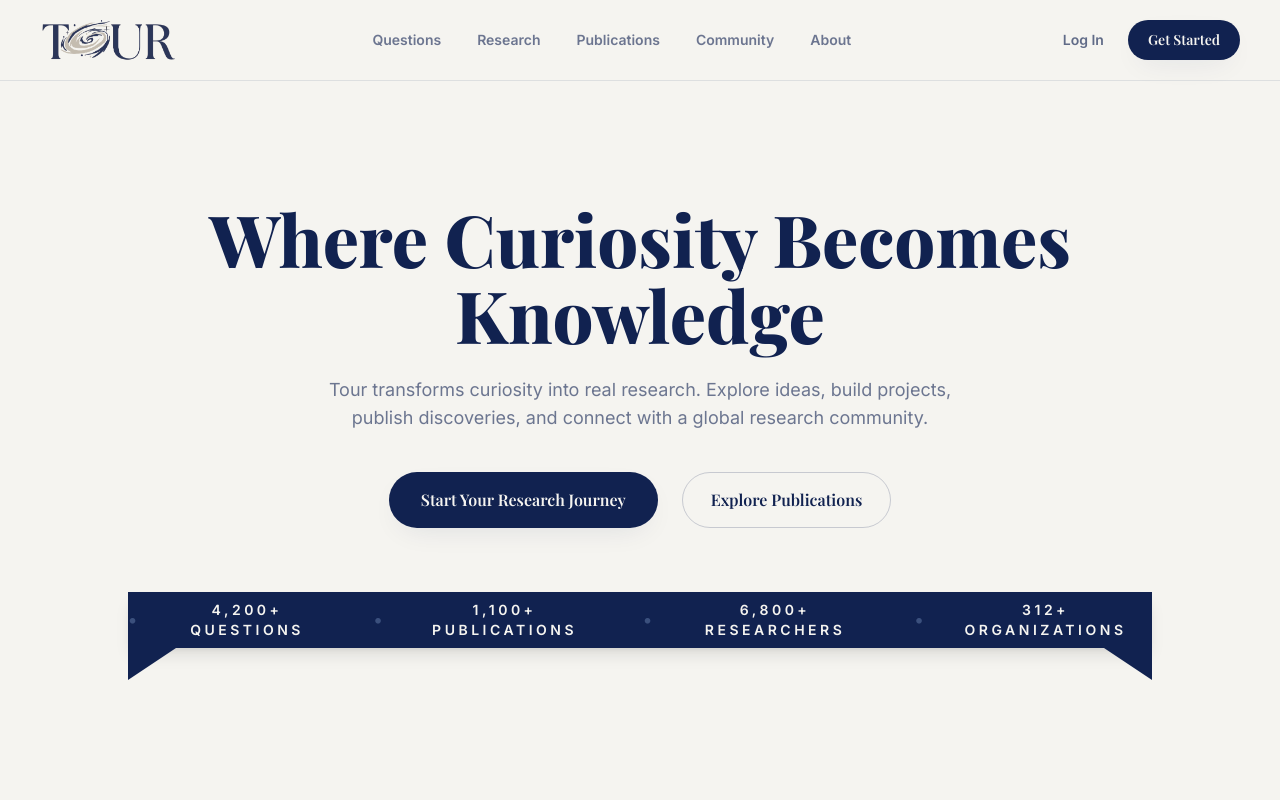
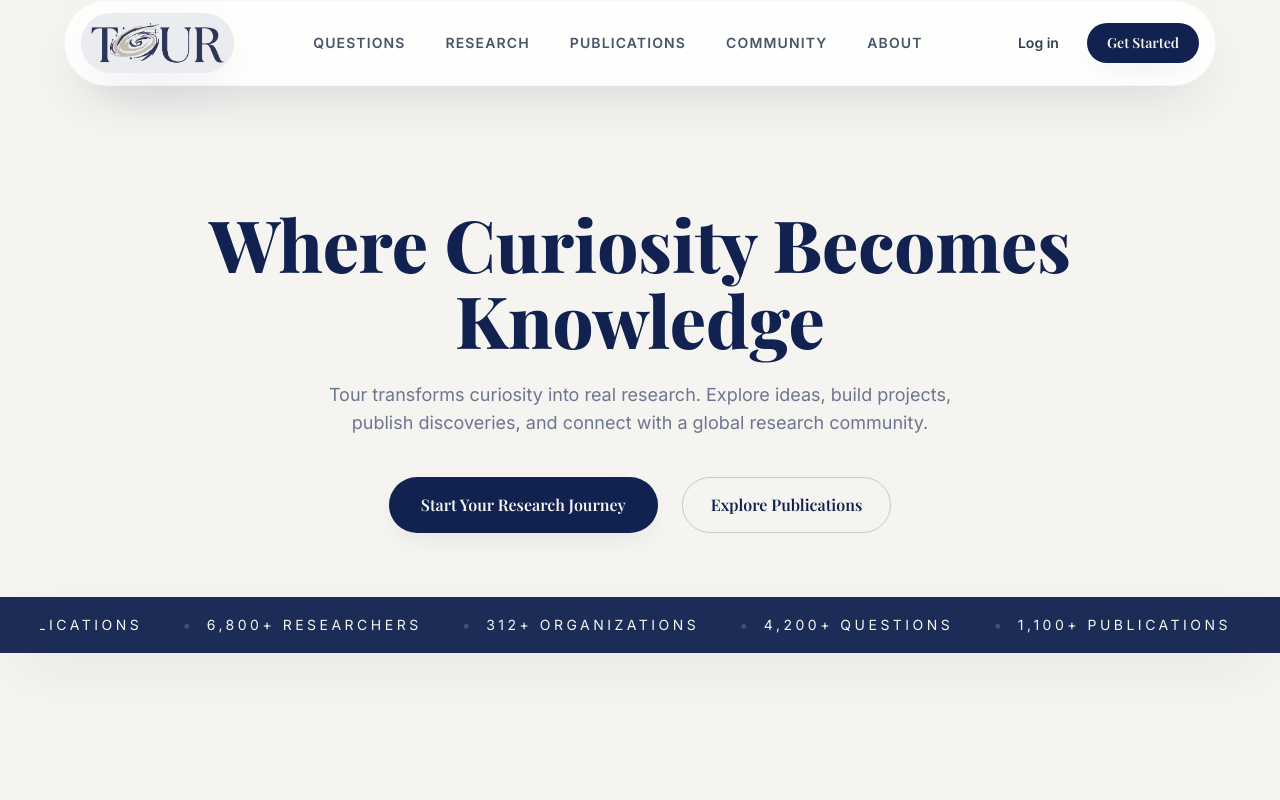
Before and after one commit to Kaliza-e/Tour, a Next.js app: page / in a window 1280 px wide. Shown: the top 800 px of the page. Built offline with nearby package versions, Linux system fonts and the light colour scheme.

Commit message:
updating the navbar and ribbon

```diff
--- a/app/globals.css
+++ b/app/globals.css
@@ -43,3 +43,48 @@ h4 {
 .container-tour {
   @apply mx-auto max-w-7xl px-6 md:px-10;
 }
+
+.site-header {
+  @apply sticky top-0 z-50 bg-transparent text-ivory backdrop-blur-xl;
+}
+
+.full-bleed {
+  position: relative;
+  left: 50%;
+  right: 50%;
+  margin-left: -50vw;
+  margin-right: -50vw;
+  width: 100vw;
+}
+
+.glass-card {
+  @apply rounded-card border border-white/20 bg-white/70 shadow-soft backdrop-blur-xl;
+}
+
+.ribbon-marquee {
+  width: 100%;
+  overflow: hidden;
+}
+
+.ribbon-track {
+  display: inline-flex;
+  align-items: center;
+  gap: 2.5rem;
+  white-space: nowrap;
+  animation: marquee 18s linear infinite;
+}
+
+@keyframes marquee {
+  0% {
+    transform: translateX(0);
+  }
+  100% {
+    transform: translateX(-50%);
+  }
+}
+
+@media (prefers-reduced-motion: reduce) {
+  .ribbon-track {
+    animation: none;
+  }
+}
--- a/app/page.tsx
+++ b/app/page.tsx
@@ -131,46 +131,38 @@ export default function LandingPage() {
 
 
             {/* Statistics Ribbon */}
-            <div className="relative mt-16 hidden md:block w-full">
-
-              <div className="absolute left-0 top-full w-0 h-0 border-t-[32px] border-r-[48px] border-t-navy border-r-transparent" />
-
-              <div className="absolute right-0 top-full w-0 h-0 border-t-[32px] border-l-[48px] border-t-navy border-l-transparent" />
-
-
-              <div className="bg-navy text-ivory h-14 flex items-center justify-center shadow-lg uppercase tracking-[0.25em] text-sm font-semibold">
-
-                <div className="flex items-center gap-8">
-
-                  <div className="flex items-center gap-3">
-                    <span className="text-sapphire text-lg">•</span>
-                    <span>4,200+ Questions</span>
+            <div className="relative mt-16">
+              <div className="full-bleed">
+                <div className="bg-navy/95 px-6 md:px-10 py-4 shadow-soft">
+                  <div className="ribbon-marquee w-full overflow-hidden">
+                    <div className="ribbon-track inline-flex items-center gap-10">
+                      {[
+                        "4,200+ Questions",
+                        "1,100+ Publications",
+                        "6,800+ Researchers",
+                        "312+ Organizations",
+                      ].map((item) => (
+                        <span key={item} className="inline-flex items-center gap-3 text-sm uppercase tracking-[0.25em] text-ivory">
+                          <span className="text-sapphire text-base">•</span>
+                          {item}
+                        </span>
+                      ))}
+                      {[
+                        "4,200+ Questions",
+                        "1,100+ Publications",
+                        "6,800+ Researchers",
+                        "312+ Organizations",
+                      ].map((item) => (
+                        <span key={`repeat-${item}`} className="inline-flex items-center gap-3 text-sm uppercase tracking-[0.25em] text-ivory">
+                          <span className="text-sapphire text-base">•</span>
+                          {item}
+                        </span>
+                      ))}
+                    </div>
                   </div>
-
-
-                  <div className="flex items-center gap-3">
-                    <span className="text-sapphire text-lg">•</span>
-                    <span>1,100+ Publications</span>
-                  </div>
-
-
-                  <div className="flex items-center gap-3">
-                    <span className="text-sapphire text-lg">•</span>
-                    <span>6,800+ Researchers</span>
-                  </div>
-
-
-                  <div className="flex items-center gap-3">
-                    <span className="text-sapphire text-lg">•</span>
-                    <span>312+ Organizations</span>
-                  </div>
-
                 </div>
-
               </div>
-
             </div>
-
           </div>
         </div>
       </section>
@@ -212,12 +204,10 @@ export default function LandingPage() {
                   "Publish your work, receive feedback, and showcase your contribution to the community.",
               },
             ].map((feature) => (
-
               <div
                 key={feature.title}
-                className="rounded-card bg-white p-8 shadow-card"
+                className="glass-card p-8"
               >
-
                 <h3 className="font-heading text-lg font-bold text-navy">
                   {feature.title}
                 </h3>
@@ -225,16 +215,13 @@ export default function LandingPage() {
                 <p className="mt-3 text-sm leading-relaxed text-navy/60">
                   {feature.desc}
                 </p>
-
               </div>
-
             ))}
 
           </div>
 
         </div>
       </section>
-
 
 
       {/* CHOOSE YOUR PATH */}
@@ -262,7 +249,7 @@ export default function LandingPage() {
 
             {/* RESEARCHERS */}
 
-            <div className="rounded-card bg-white p-8 shadow-card">
+            <div className="glass-card p-8">
 
               <div className="mb-4 inline-block rounded-full bg-ivory px-3 py-1 text-xs font-semibold text-navy">
                 FOR RESEARCHERS
@@ -319,7 +306,7 @@ export default function LandingPage() {
 
             {/* COMPANIES */}
 
-            <div className="rounded-card bg-gradient-to-b from-sapphire to-navy p-8 text-ivory shadow-card">
+            <div className="rounded-card bg-gradient-to-b from-sapphire to-navy p-8 text-ivory shadow-soft">
 
               <div className="mb-4 inline-block rounded-full bg-navy/30 px-3 py-1 text-xs font-semibold text-ivory">
                 FOR ORGANIZATIONS
--- a/components/navbar.tsx
+++ b/components/navbar.tsx
@@ -24,21 +24,21 @@ export function Navbar() {
     pathname === href || (href !== "/" && pathname.startsWith(`${href}/`));
 
   return (
-    <header className="sticky top-0 z-50 border-b border-navy/10 bg-ivory/95 backdrop-blur">
+    <header className="site-header">
       <div className="container-tour">
-        <div className="flex h-20 items-center justify-between gap-4">
-          <TourLogo priority imageClassName="h-11" />
+        <div className="mx-auto flex max-w-6xl items-center justify-between gap-4 rounded-full border border-slate-200/30 bg-white/85 px-4 py-3 shadow-soft backdrop-blur-xl backdrop-saturate-150">
+          <TourLogo priority imageClassName="h-11" className="rounded-full bg-sapphire/10 p-2 shadow-soft" />
 
-          <nav aria-label="Primary navigation" className="hidden items-center gap-1 md:flex">
+          <nav aria-label="Primary navigation" className="hidden flex-1 items-center justify-center gap-2 md:flex">
             {links.map((link) => (
               <Link
                 key={link.href}
                 href={link.href}
                 className={cn(
-                  "rounded-pill px-4 py-2 text-sm font-semibold transition-colors",
+                  "rounded-full px-4 py-2 text-sm font-semibold uppercase tracking-[0.08em] transition duration-200",
                   isActive(link.href)
-                    ? "bg-white text-navy shadow-card"
-                    : "text-navy/60 hover:bg-white/70 hover:text-navy"
+                    ? "bg-sapphire text-white shadow-card"
+                    : "text-slate-600 hover:bg-slate-100 hover:text-navy"
                 )}
               >
                 {link.label}
@@ -46,23 +46,23 @@ export function Navbar() {
             ))}
           </nav>
 
-          <div className="flex items-center gap-2">
+          <div className="flex items-center gap-3">
             <Link
               href="/login"
-              className="hidden rounded-pill px-4 py-2 text-sm font-semibold text-navy/65 transition-colors hover:bg-white/70 hover:text-navy sm:block"
+              className="hidden rounded-full px-4 py-2 text-sm font-semibold text-slate-700 transition duration-200 hover:bg-slate-100 md:inline-flex"
             >
-              Log In
+              Log in
             </Link>
 
-            <Link href="/join" className="hidden sm:block">
-              <Button size="sm" className="bg-navy text-ivory hover:bg-sapphire">
+            <Link href="/join" className="hidden md:inline-flex">
+              <Button size="sm" variant="primary" className="rounded-full px-5 py-2">
                 Get Started
               </Button>
             </Link>
 
             <button
               type="button"
-              className="grid h-10 w-10 place-items-center rounded-full border border-navy/10 bg-white text-navy shadow-card md:hidden"
+              className="grid h-10 w-10 place-items-center rounded-full border border-slate-200 bg-white text-navy shadow-soft md:hidden"
               aria-label={open ? "Close menu" : "Open menu"}
               aria-expanded={open}
               onClick={() => setOpen(!open)}
@@ -73,18 +73,18 @@ export function Navbar() {
         </div>
 
         {open && (
-          <div className="mb-4 rounded-card border border-navy/10 bg-white p-4 shadow-card md:hidden">
-            <div className="flex flex-col gap-4">
+          <div className="mb-4 overflow-hidden rounded-3xl border border-slate-200/30 bg-white/95 p-4 shadow-soft md:hidden">
+            <div className="flex flex-col gap-3">
               {links.map((link) => (
                 <Link
                   key={link.href}
                   href={link.href}
                   onClick={() => setOpen(false)}
                   className={cn(
-                    "rounded-2xl px-3 py-2 text-sm font-semibold",
+                    "rounded-full px-4 py-3 text-sm font-semibold uppercase transition duration-200",
                     isActive(link.href)
-                      ? "bg-ivory text-navy"
-                      : "text-navy/65 hover:bg-ivory hover:text-navy"
+                      ? "bg-sapphire text-white"
+                      : "text-slate-600 hover:bg-slate-100 hover:text-navy"
                   )}
                 >
                   {link.label}
@@ -94,13 +94,13 @@ export function Navbar() {
               <Link
                 href="/login"
                 onClick={() => setOpen(false)}
-                className="rounded-2xl px-3 py-2 text-sm font-semibold text-navy/65 hover:bg-ivory hover:text-navy"
+                className="rounded-full px-4 py-3 text-sm font-semibold text-slate-700 transition duration-200 hover:bg-slate-100 hover:text-navy"
               >
-                Log In
+                Log in
               </Link>
 
               <Link href="/join" onClick={() => setOpen(false)}>
-                <Button className="w-full bg-navy text-ivory hover:bg-sapphire">
+                <Button className="w-full rounded-full bg-sapphire text-white hover:bg-navy">
                   Get Started
                 </Button>
               </Link>
--- a/components/publication-card.tsx
+++ b/components/publication-card.tsx
@@ -14,7 +14,7 @@ export function PublicationCard(p: PublicationCardProps) {
   return (
     <Link
       href={`/publications/${p.id}`}
-      className="group flex flex-col justify-between rounded-card border border-navy/8 bg-white p-7 shadow-card transition-all hover:-translate-y-1 hover:shadow-soft"
+      className="group flex flex-col justify-between rounded-card border border-white/20 bg-white/70 p-7 shadow-soft backdrop-blur-xl transition-all hover:-translate-y-1 hover:bg-white/80 hover:shadow-card"
     >
       <div>
         <span className="rounded-pill bg-ivory px-3 py-1 text-xs font-semibold text-navy/70">
--- a/components/question-card.tsx
+++ b/components/question-card.tsx
@@ -29,7 +29,7 @@ export interface QuestionCardProps {
 
 export function QuestionCard(q: QuestionCardProps) {
   return (
-    <div className="group flex flex-col rounded-card border border-navy/8 bg-white p-7 shadow-card transition-all hover:-translate-y-1 hover:shadow-soft">
+    <div className="group flex flex-col rounded-card border border-white/20 bg-white/70 p-7 shadow-soft backdrop-blur-xl transition-all hover:-translate-y-1 hover:bg-white/80 hover:shadow-card">
       <div className="flex items-start justify-between gap-4">
         <span className="rounded-pill bg-ivory px-3 py-1 text-xs font-semibold text-navy/70">
           {q.category}
--- a/components/tour-logo.tsx
+++ b/components/tour-logo.tsx
@@ -20,7 +20,7 @@ export function TourLogo({
   const logo = (
     <span
       className={cn(
-        "inline-flex items-center",
+        "inline-flex items-center justify-center leading-none",
         variant === "panel" && "rounded-md bg-white px-3 py-2 shadow-card",
         className
       )}
```
